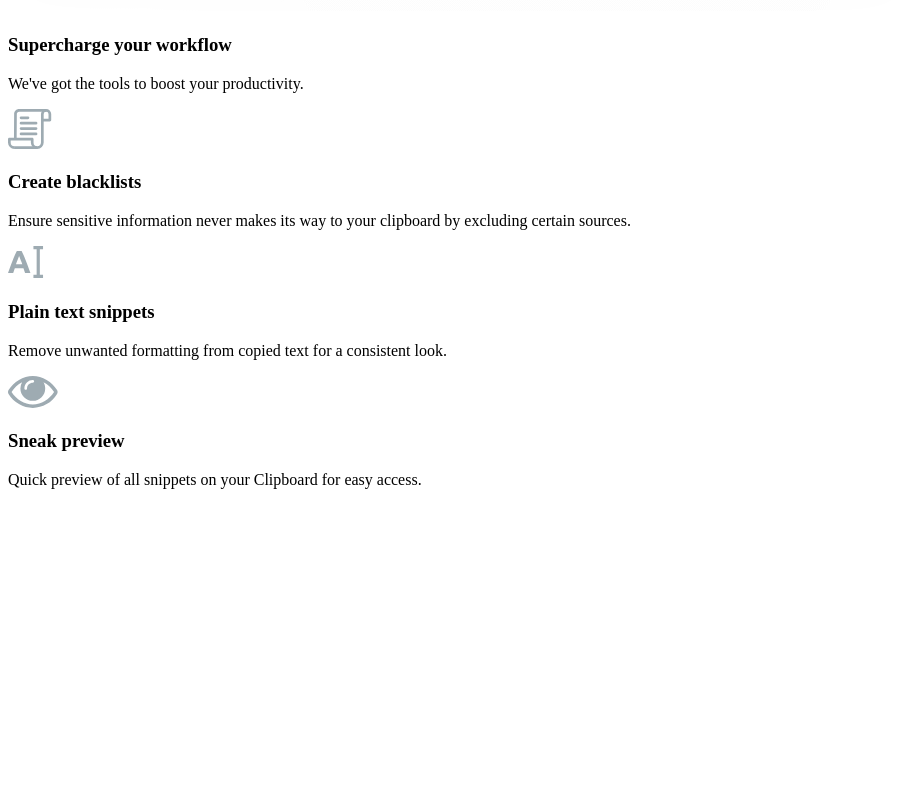
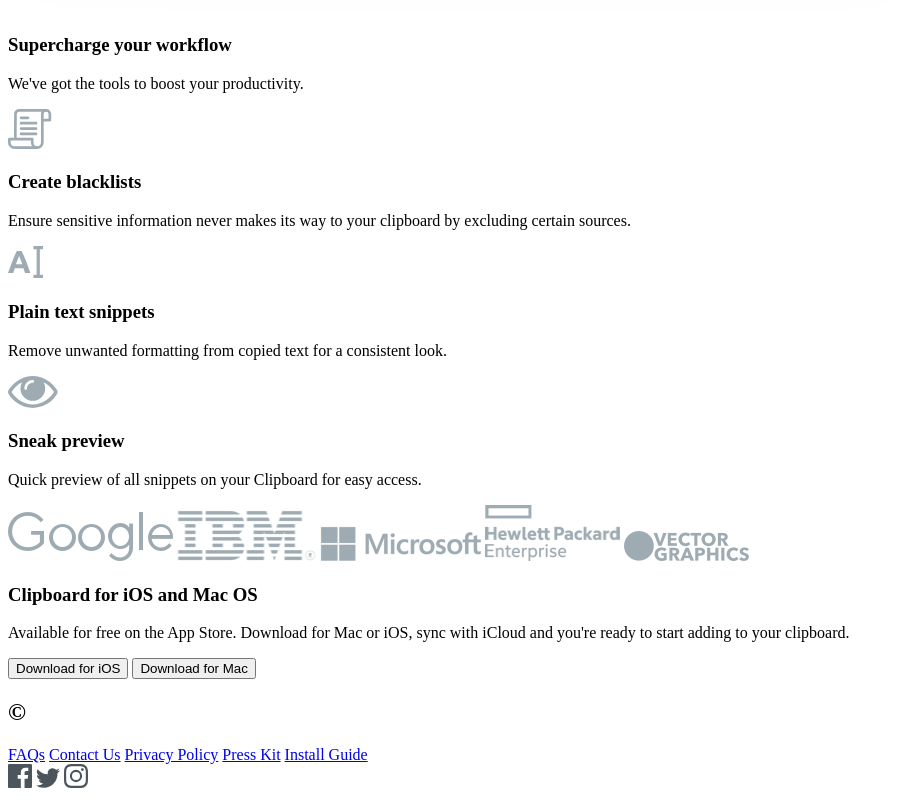
Before and after one commit to rmnkmr17/clipboard-landing-page-master, a plain HTML site: page index.html in a window 1280 px wide. Shown: the part 2119-2919 px from the top of the page, without its empty margins (0-904 px from the left). Before the commit the page ends 2624 px from the top, so only its background shows below. Drawn offline with Linux system fonts and the light colour scheme.

Commit message:
Finished setting up a basic HTML structure

```diff
--- a/index.html
+++ b/index.html
@@ -80,8 +80,41 @@
         </div>
 
         <div class="icons">
+            <img src="images\logo-google.png" alt="google-logo">
+            <img src="images\logo-ibm.png" alt="ibm-logo">
+            <img src="images\logo-microsoft.png" alt="microsoft-logo">
+            <img src="images\logo-hp.png" alt="hp-logo">
+            <img src="images\logo-vector-graphics.png" alt="vg-logo">
+        </div>
+
+        <div class="outro">
+            <h3>Clipboard for iOS and Mac OS</h3>
+            <p>Available for free on the App Store. Download for Mac or iOS, sync with iCloud and you're ready to start adding to your clipboard.</p>
+            <div class="buttons">
+                <button class="dl-for-ios">Download for iOS</button>
+                <button class="dl-for-mac">Download for Mac</button>
+            </div>
+        </div>
+
+        <div class="footer">
+            <h2>&copy;</h2>
+            <div class="footer-link">
+                <a href="#">FAQs</a>
+                <a href="#">Contact Us</a>
+                <a href="#">Privacy Policy</a>
+                <a href="#">Press Kit</a>
+                <a href="#">Install Guide</a>
+            </div>
+
+            <div class="sm-icons">
+                <svg width="24" height="24" xmlns="http://www.w3.org/2000/svg"><path d="M22.675 0H1.325C.593 0 0 .593 0 1.325v21.351C0 23.407.593 24 1.325 24H12.82v-9.294H9.692v-3.622h3.128V8.413c0-3.1 1.893-4.788 4.659-4.788 1.325 0 2.463.099 2.795.143v3.24l-1.918.001c-1.504 0-1.795.715-1.795 1.763v2.313h3.587l-.467 3.622h-3.12V24h6.116c.73 0 1.323-.593 1.323-1.325V1.325C24 .593 23.407 0 22.675 0z" fill="#4C545C" fill-rule="nonzero"/></svg>
+                <svg width="24" height="20" xmlns="http://www.w3.org/2000/svg"><path d="M24 2.557a9.83 9.83 0 01-2.828.775A4.932 4.932 0 0023.337.608a9.864 9.864 0 01-3.127 1.195A4.916 4.916 0 0016.616.248c-3.179 0-5.515 2.966-4.797 6.045A13.978 13.978 0 011.671 1.149a4.93 4.93 0 001.523 6.574 4.903 4.903 0 01-2.229-.616c-.054 2.281 1.581 4.415 3.949 4.89a4.935 4.935 0 01-2.224.084 4.928 4.928 0 004.6 3.419A9.9 9.9 0 010 17.54a13.94 13.94 0 007.548 2.212c9.142 0 14.307-7.721 13.995-14.646A10.025 10.025 0 0024 2.557z" fill="#4C545C" fill-rule="nonzero"/></svg>
+                <svg width="24" height="24" xmlns="http://www.w3.org/2000/svg"><path d="M12 2.163c3.204 0 3.584.012 4.85.07 3.252.148 4.771 1.691 4.919 4.919.058 1.265.069 1.645.069 4.849 0 3.205-.012 3.584-.069 4.849-.149 3.225-1.664 4.771-4.919 4.919-1.266.058-1.644.07-4.85.07-3.204 0-3.584-.012-4.849-.07-3.26-.149-4.771-1.699-4.919-4.92-.058-1.265-.07-1.644-.07-4.849 0-3.204.013-3.583.07-4.849.149-3.227 1.664-4.771 4.919-4.919 1.266-.057 1.645-.069 4.849-.069zM12 0C8.741 0 8.333.014 7.053.072 2.695.272.273 2.69.073 7.052.014 8.333 0 8.741 0 12c0 3.259.014 3.668.072 4.948.2 4.358 2.618 6.78 6.98 6.98C8.333 23.986 8.741 24 12 24c3.259 0 3.668-.014 4.948-.072 4.354-.2 6.782-2.618 6.979-6.98.059-1.28.073-1.689.073-4.948 0-3.259-.014-3.667-.072-4.947-.196-4.354-2.617-6.78-6.979-6.98C15.668.014 15.259 0 12 0zm0 5.838a6.162 6.162 0 100 12.324 6.162 6.162 0 000-12.324zM12 16a4 4 0 110-8 4 4 0 010 8zm6.406-11.845a1.44 1.44 0 100 2.881 1.44 1.44 0 000-2.881z" fill="#4C545C" fill-rule="nonzero"/></svg>
+            </div>
 
         </div>
+
+
 
     </div>
 
```
